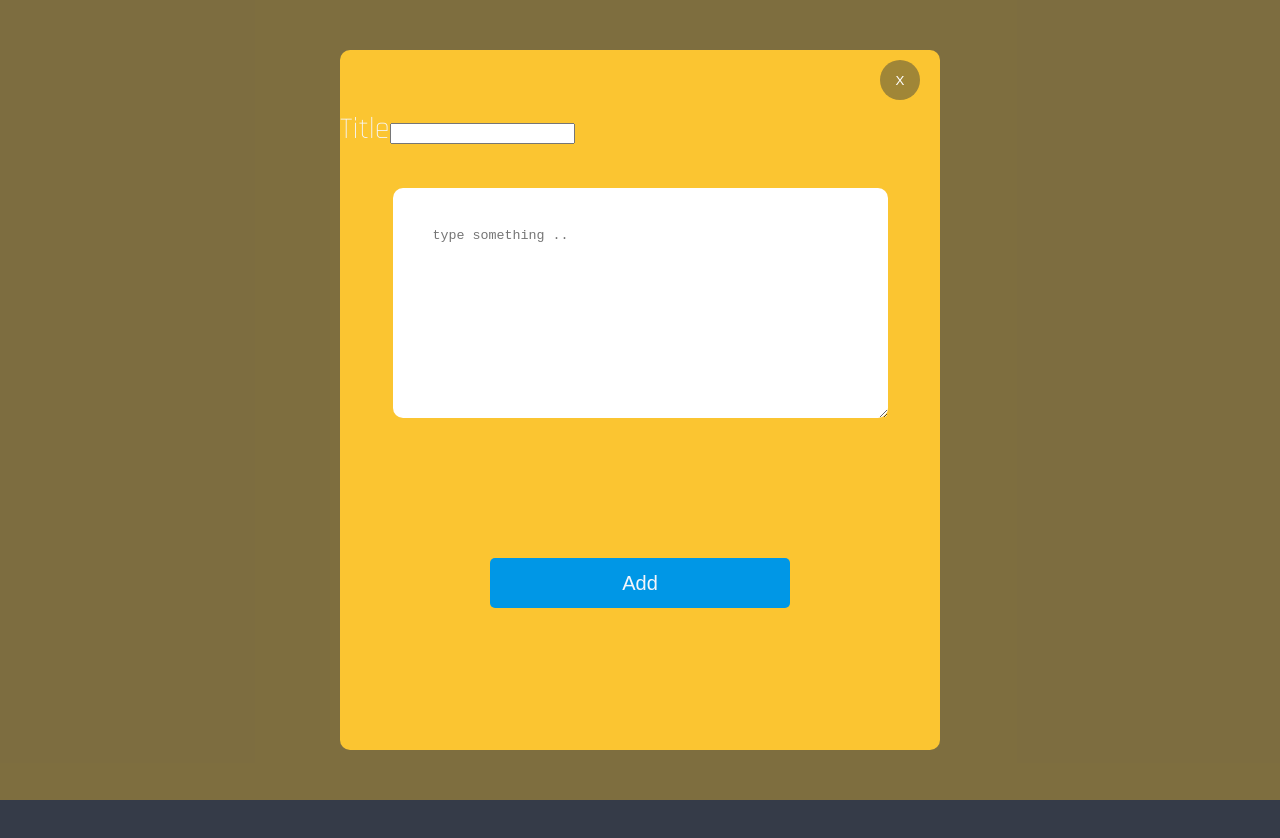
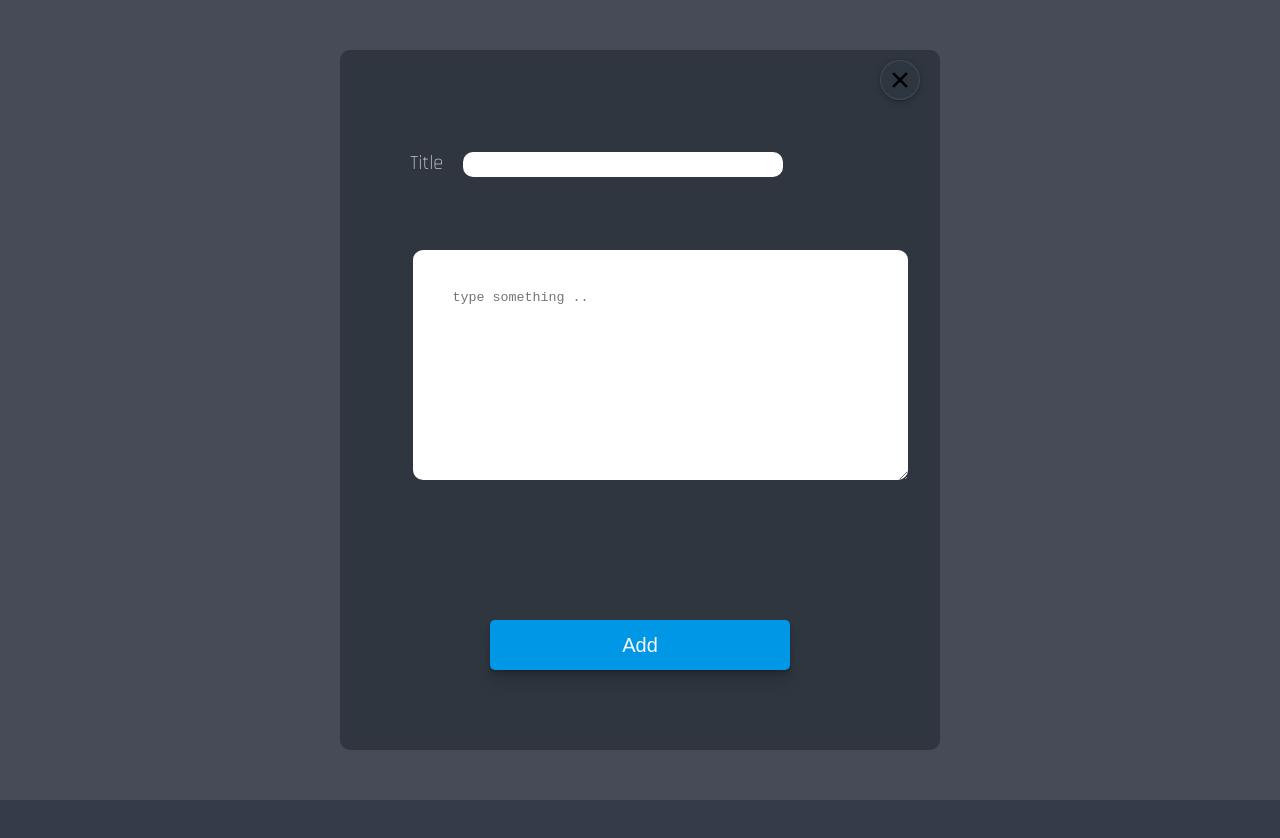
Before and after one commit to Haile-08/TODO_APP, a React (Create React App) app in the folder client/: page / in a window 1280 px wide. Both pictures are taken after typing "Sample" into the empty fields and a click on the button "Add". Built offline with nearby package versions, Linux system fonts and the light colour scheme.

Commit message:
finished custumizing the modal and the css

```diff
--- a/client/src/components/close/close.js
+++ b/client/src/components/close/close.js
@@ -1,10 +1,11 @@
 import React from "react";
 import "../../css/close.css";
+import close from "../../assets/clo.svg";
 
 function Close({ modal }) {
   return (
     <button className="closebtn" onClick={modal}>
-      <p>X</p>
+      <img src={close}></img>
     </button>
   );
 }
--- a/client/src/components/modal/post/postmodal.js
+++ b/client/src/components/modal/post/postmodal.js
@@ -1,6 +1,7 @@
 import React from "react";
 import Close from "../../close/close";
 import "../../../css/postmodal.css";
+
 
 
 function PostModal({ modal }) {
--- a/client/src/components/modal/update/updatemodal.js
+++ b/client/src/components/modal/update/updatemodal.js
@@ -9,8 +9,8 @@ function Updatemodal({ modal }) {
       <div className="closebtncont">
         <Close modal={modal} />
       </div>
-      <div className="title">
-        <div title="tinfo">
+      <div className="titlec">
+        <div className="ttinfo" title="tinfo">
           <label for="title">Title</label>
           <input type="text" id="title" required></input>
         </div>
@@ -20,7 +20,7 @@ function Updatemodal({ modal }) {
           <textarea
             className="postinput"
             rows="20"
-            cols="68"
+            cols="50"
             placeholder="type something .."
           />
         </div>
--- a/client/src/components/modal/view/viewmodal.js
+++ b/client/src/components/modal/view/viewmodal.js
@@ -17,11 +17,8 @@ function Viewmodal({ modal }) {
       <div className="updatetxt">
         <div className="utxt">
           <label>Info</label>
-          <p>tex....</p>
+          <p className="infop">tex....</p>
         </div>
-      </div>
-      <div className="updatebtn">
-        <button className="ubtn">Update</button>
       </div>
     </div>
   );
--- a/client/src/css/close.css
+++ b/client/src/css/close.css
@@ -11,4 +11,5 @@
     justify-content: center;
     align-items: center;
     cursor: pointer;
+    box-shadow: rgba(0, 0, 0, 0.25) 0px 0.0625em 0.0625em, rgba(0, 0, 0, 0.25) 0px 0.125em 0.5em, rgba(255, 255, 255, 0.1) 0px 0px 0px 1px inset;
 }
--- a/client/src/css/modalpage.css
+++ b/client/src/css/modalpage.css
@@ -8,7 +8,7 @@
   width: 100%;
   height: 100%;
   z-index: 10;
-  background-color: #fbc5315d;
+  background-color: rgba(255, 255, 255, 0.082);
   display: flex;
   justify-content: center;
   align-items: center;
@@ -16,6 +16,6 @@
 .modalcontent{
     height: 700px;
     width: 600px;
-    background-color: #fbc531;
+    background-color: #2f3640;
     border-radius: 10px;
 }
--- a/client/src/css/postmodal.css
+++ b/client/src/css/postmodal.css
@@ -2,11 +2,38 @@
     display: flex;
     flex-direction: column;
     height: auto;
+
 }
 .closebtncont{
     display: flex;
     justify-content: flex-end;
-    border-radius: 50%;
+    background-color: transparent;
+
+}
+.titlecontainer{
+    height: 100px;
+    display: flex;
+    align-items: center;
+    justify-content: center;
+
+}
+.ptinfo{
+    width: 500px;
+    padding: 10px 10px 10px 50px;
+
+}
+.ptinfo label{
+    margin: 0px 20px 0px 0px;
+    font-size: 20px;
+    color: #f5f6fa;
+}
+.ptinfo input{
+    height: 5px;
+    width: 300px;
+    outline: none;
+    border: none;
+    padding: 10px;
+    border-radius: 10px;
 }
 .posttxt {
 
@@ -58,6 +85,7 @@
     justify-content: center;
     align-items: center;
     margin-top: 100px;
+
 }
 .postbtn{
     height: 50px;
@@ -69,4 +97,5 @@
     border: none;
     border-radius: 5px;
     cursor: pointer;
+    box-shadow: rgba(0, 0, 0, 0.07) 0px 1px 1px, rgba(0, 0, 0, 0.07) 0px 2px 2px, rgba(0, 0, 0, 0.07) 0px 4px 4px, rgba(0, 0, 0, 0.07) 0px 8px 8px, rgba(0, 0, 0, 0.07) 0px 16px 16px;
 }
--- a/client/src/css/searchbar.css
+++ b/client/src/css/searchbar.css
@@ -4,14 +4,9 @@
     border-radius: 10px;
     color: #353b48;
     background-color: #f5f6fa;
-    width: 400px;
+    width: 380px;
     cursor: pointer;
-    transition: border-radius  ease-out;
     margin: 20px 0px;
-
+    outline: none;
+    box-shadow: rgba(60, 64, 67, 0.3) 0px 1px 2px 0px, rgba(60, 64, 67, 0.15) 0px 1px 3px 1px;
 }
-
-.search:focus {
-    border-radius: 0px;
-    outline: none;
-}
--- a/client/src/css/updatemodal.css
+++ b/client/src/css/updatemodal.css
@@ -1,12 +1,35 @@
 .updatecontainer{
     display: flex;
     flex-direction: column;
+
 
 }
 .closebtncont{
     display: flex;
     justify-content: flex-end;
     border-radius: 50%;
+
+}
+.titlec{
+    width: 100%;
+    height: 100px;
+    display: flex;
+    justify-content: center;
+    align-items: center;
+
+}
+.ttinfo label{
+     font-size: 20px;
+
+      margin: 0px 50px 0px 0px;
+}
+.ttinfo input{
+      height: 5px;
+      width: 300px;
+      padding: 10px;
+      outline: none;
+      border: none;
+      border-radius: 10px;
 }
 .updateimg{
 
@@ -25,6 +48,9 @@
     display: flex;
     justify-content: center;
     align-items: center;
+}
+.postinput{
+    margin: 0px 0px 0px 40px;
 }
 .imgcont img{
     height: 200px;
@@ -51,6 +77,8 @@
     justify-content: center;
     align-items: center;
     padding: 10px;
+    margin: 70px;
+
 }
 .ubtn{
     width: 200px;
@@ -61,4 +89,9 @@
     background-color: #0097e6;
     border-radius: 5px;
     color: #f5f6fa;
+    box-shadow: rgba(0, 0, 0, 0.07) 0px 1px 1px, rgba(0, 0, 0, 0.07) 0px 2px 2px, rgba(0, 0, 0, 0.07) 0px 4px 4px, rgba(0, 0, 0, 0.07) 0px 8px 8px, rgba(0, 0, 0, 0.07) 0px 16px 16px;
 }
+.infop{
+    border: 2px solid white;
+    border-style: dashed;
+}
```
Also changed, not shown: client/src/assets/clo.svg (added).
